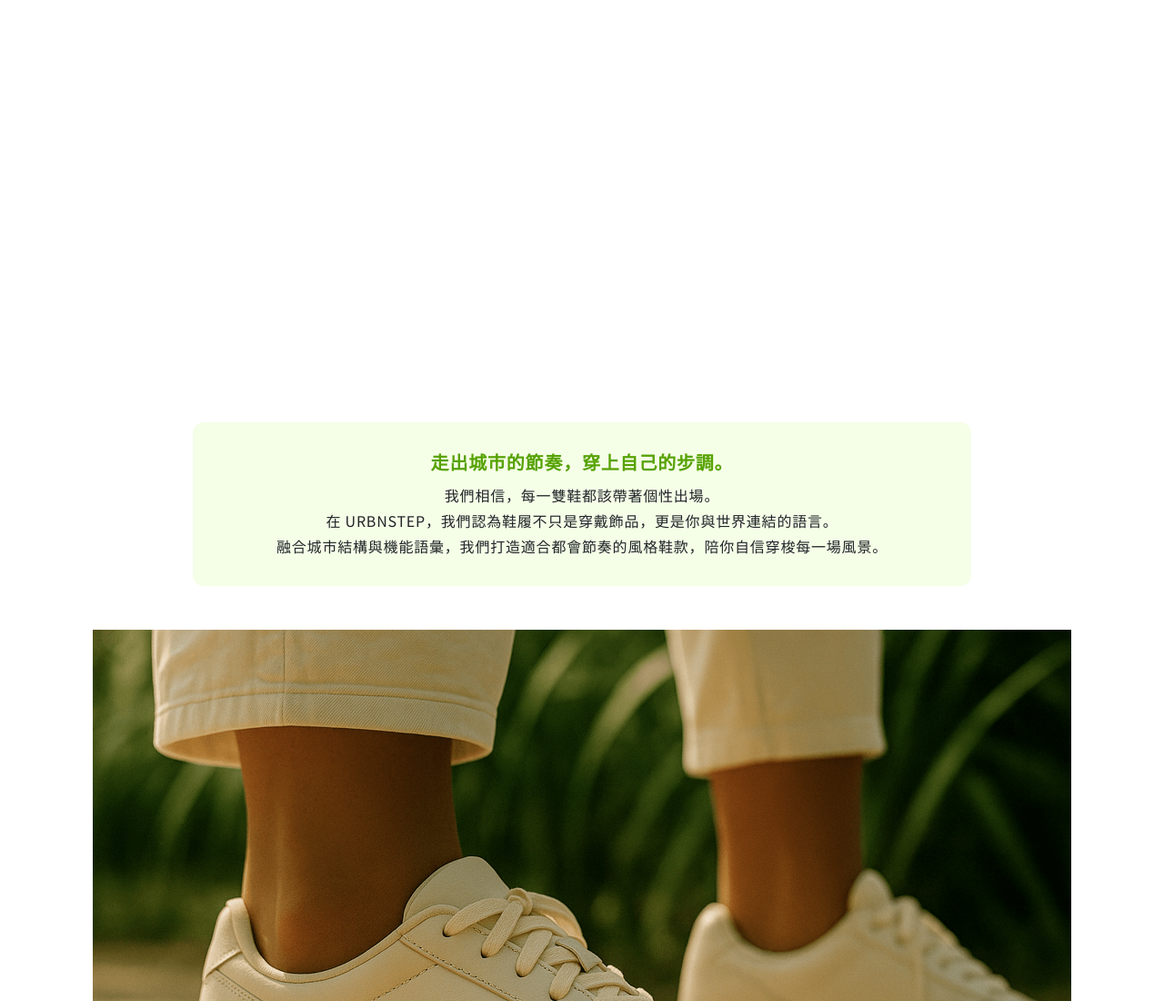
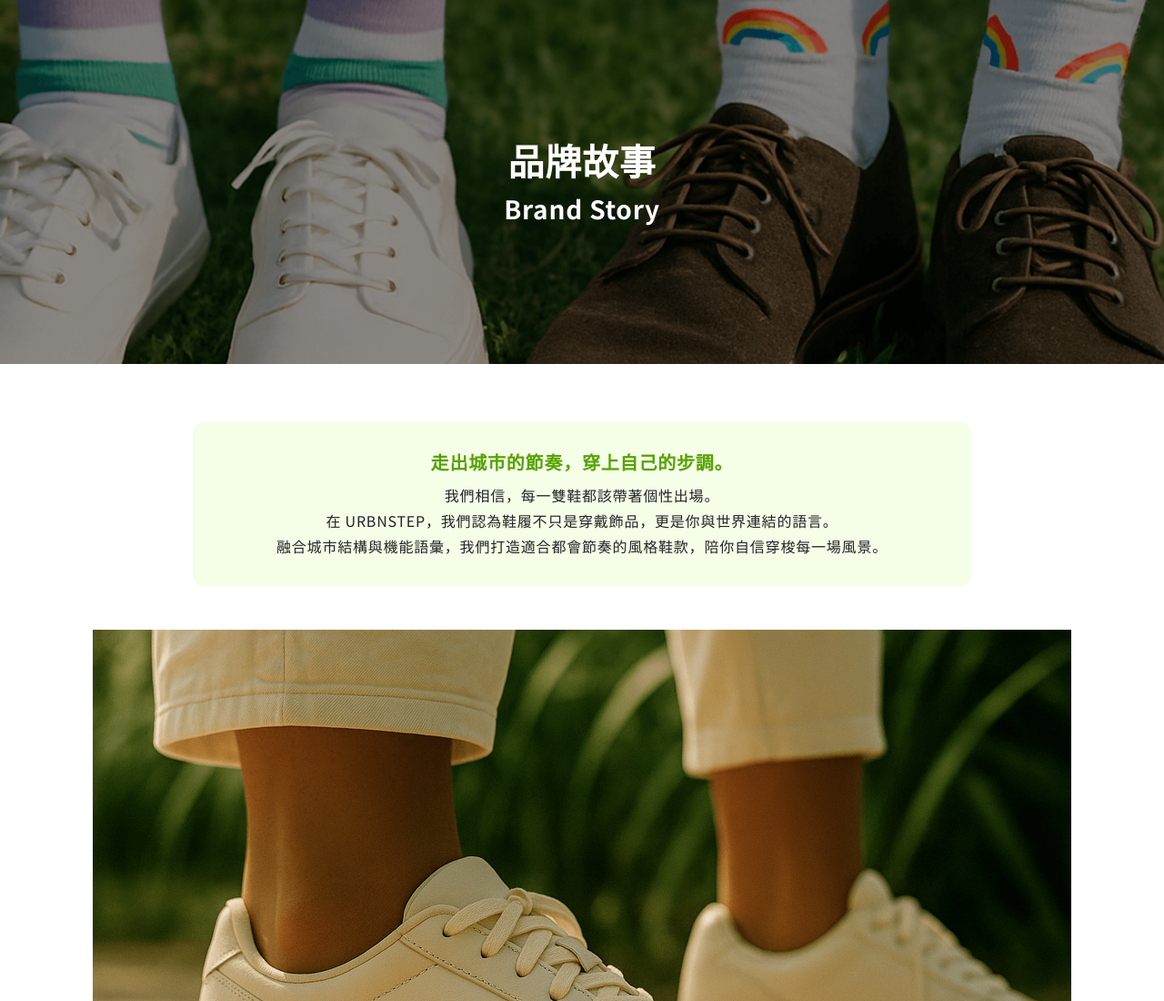
Before and after one commit to Evashen718/2025-web-layout-training, a plain HTML site: page week1/index.html in a window 1280 px wide. Shown: the top 1100 px of the page at 91% size. Drawn offline with nearby package versions, Linux system fonts and the light colour scheme; files whose address does not match are found by name.

Commit message:
Update style.css
更改表頭背景路徑

```diff
--- a/week1/style.css
+++ b/week1/style.css
@@ -189,7 +189,7 @@ body{
 
 /* 頁面 */
 .header{
-    background-image: url(2025-web-layout-training/week1/img/hero.png);
+    background-image: url(https://github.com/Evashen718/2025-web-layout-training/blob/main/week1/img/hero.png?raw=true);
     background-repeat: no-repeat;
     background-size: cover;
     background-position: center;
```
